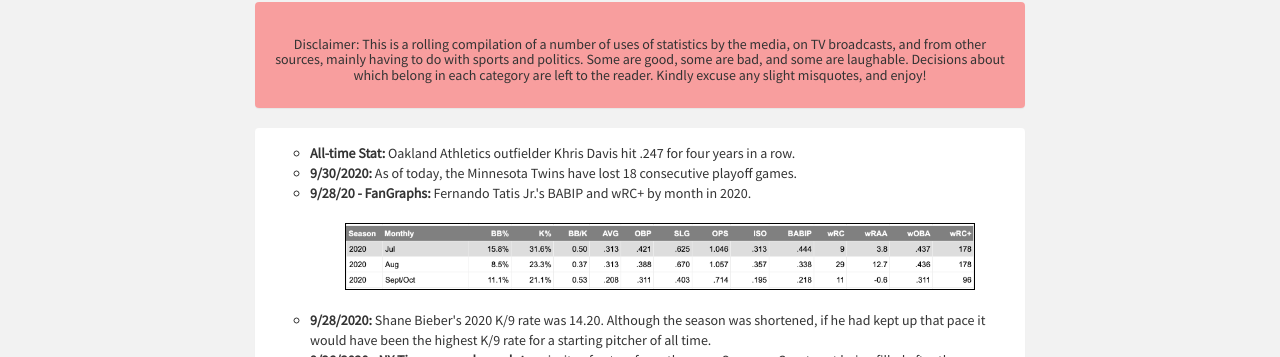
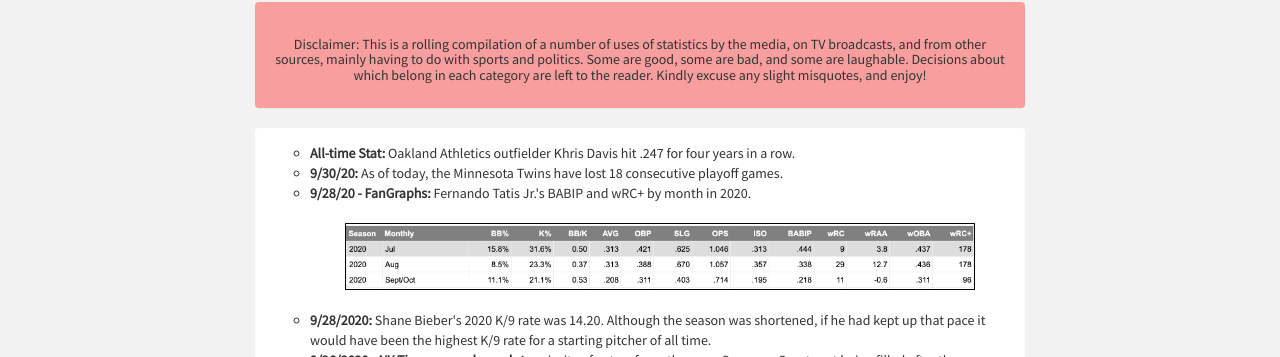
Before and after one commit to mrkaye97/mrkaye97.github.io, a Jekyll site: the page built from stats.html, in a window 1280 px wide and 900 px high. Shown: the part 133-490 px from the top of the window. Built offline with Jekyll 4.4.1, drawn with Linux system fonts in a browser that asks for light colours; nearby versions of some CDN libraries; comment, search, counter and statistics services are not loaded.

Commit message:
Update stats.html

```diff
--- a/stats.html
+++ b/stats.html
@@ -32,7 +32,7 @@
 	    		<div class="panel-body">
 					<ul style="list-style-type:circle">
 					  <li><b>All-time Stat:</b> Oakland Athletics outfielder Khris Davis hit .247 for four years in a row.
-					  <li><b>9/30/2020:</b> As of today, the Minnesota Twins have lost 18 consecutive playoff games.
+					  <li><b>9/30/20:</b> As of today, the Minnesota Twins have lost 18 consecutive playoff games.
 				  	  <li><b>9/28/20 - FanGraphs:</b> Fernando Tatis Jr.'s BABIP and wRC+ by month in 2020. <br><br>
 
 					  	<center>
```
